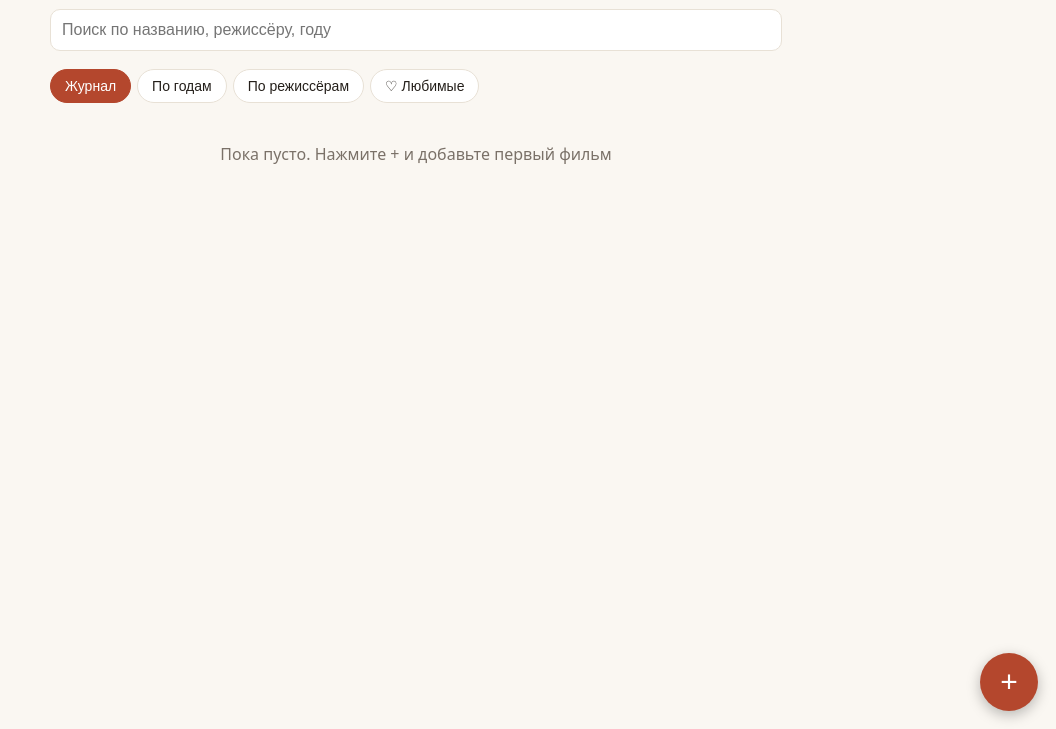
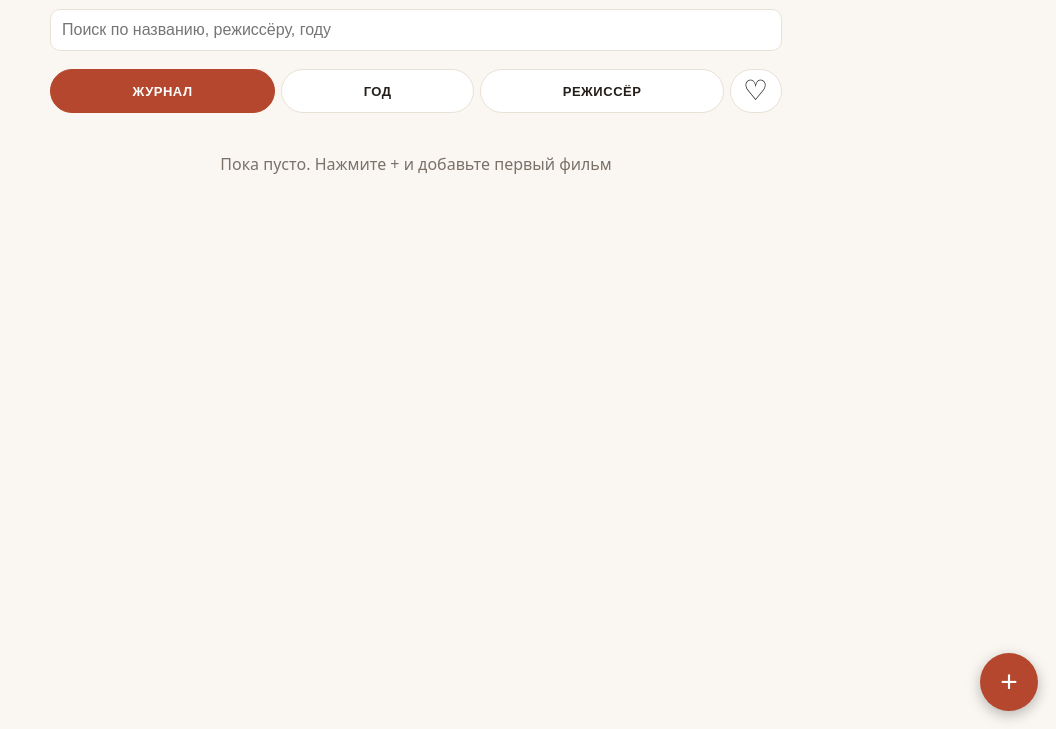
Before and after one commit to only-romano/filmy, a plain HTML site: page index.html in a window 1280 px wide. Shown: the part 71-800 px from the top of the page, without its empty margins (224-1280 px from the left). Drawn offline with Linux system fonts and the light colour scheme.

Commit message:
Update tab button styles and labels in index.html

```diff
--- a/index.html
+++ b/index.html
@@ -13,8 +13,8 @@
 *{box-sizing:border-box}html{scroll-padding-top:env(safe-area-inset-top,0px)}
 body{margin:0;background:var(--bg);color:var(--tx);font:16px/1.4 system-ui,-apple-system,Segoe UI,sans-serif;max-width:760px;margin:0 auto;padding:12px 14px 90px}
 h1{text-transform:uppercase;letter-spacing:.04em;white-space:nowrap;font:700 clamp(15px,4.4vw,22px) system-ui,-apple-system,"Segoe UI",sans-serif;margin:6px 0 2px}.top{display:flex;justify-content:space-between;align-items:flex-start;gap:8px}.mini{display:flex;gap:4px;margin-top:6px}.mini button{width:30px;height:30px;padding:0;border:1px solid var(--ln);background:var(--card);color:var(--mu);border-radius:8px;font-size:14px}.hrt{color:var(--tx);font-weight:400}.sub{color:var(--mu);font-size:13px;margin-bottom:12px}
-.tabs{display:flex;gap:6px;margin:10px 0;overflow-x:auto}
-.tabs button{flex:none;border:1px solid var(--ln);background:var(--card);color:var(--tx);padding:8px 14px;border-radius:20px;font-size:14px}
+.tabs{display:flex;gap:6px;margin:10px 0;align-items:stretch}
+.tabs button{flex:1 1 auto;min-width:0;height:44px;border:1px solid var(--ln);background:var(--card);color:var(--tx);padding:0 6px;border-radius:22px;font-size:13px;font-weight:600;letter-spacing:.04em;text-transform:uppercase;white-space:nowrap}.tabs button.hb{flex:none;width:52px;padding:0;font-size:28px;line-height:1;font-weight:400}
 .tabs button.on{background:var(--ac);color:#fff;border-color:var(--ac)}
 input,select{width:100%;padding:11px;border:1px solid var(--ln);border-radius:10px;background:var(--card);color:var(--tx);font-size:16px;margin-bottom:8px}
 .row{display:grid;grid-template-columns:1fr 90px;gap:8px}
@@ -36,7 +36,7 @@ input,select{width:100%;padding:11px;border:1px solid var(--ln);border-radius:10
 <input type="file" id="impf" accept=".json,application/json" hidden>
 <input id="q" placeholder="Поиск по названию, режиссёру, году">
 <div class="tabs" id="tabs">
-<button data-t="log" class="on">Журнал</button><button data-t="year">По годам</button><button data-t="dir">По режиссёрам</button><button data-t="fav">♡︎ Любимые</button>
+<button data-t="log" class="on">Журнал</button><button data-t="year">Год</button><button data-t="dir">Режиссёр</button><button data-t="fav" class="hb">♡︎</button>
 </div>
 <div id="list"></div>
 <button class="fab" id="add">+</button>
```
